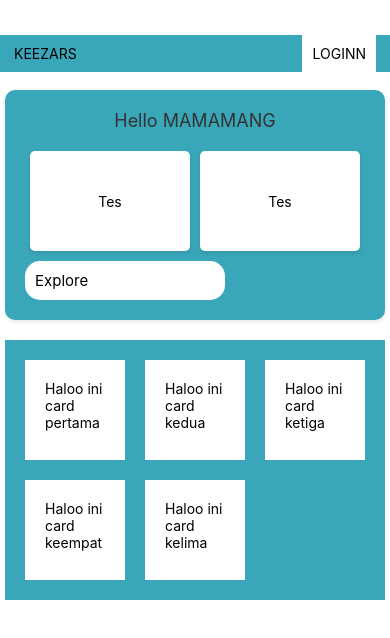
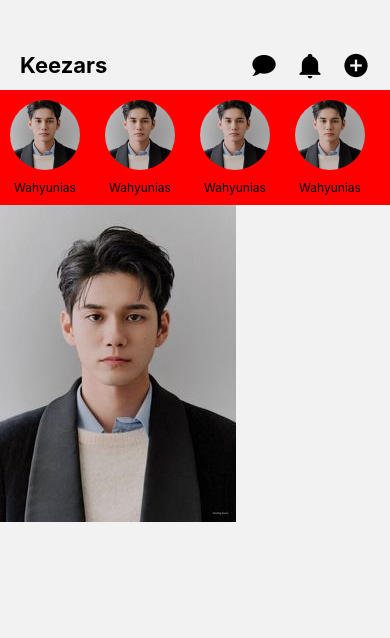
Before and after one commit to Azharkhaibar/mse-social-app, a React Native app: screen /Home in a window 390 px wide. Shown: the top 638 px of the page. Built offline with nearby package versions, Linux system fonts and the light colour scheme.

Commit message:
adding some component in Homescreen

```diff
--- a/app/data/homedata.tsx
+++ b/app/data/homedata.tsx
@@ -1 +1,57 @@
 export const cardTexts = ["Haloo ini card pertama", "Haloo ini card kedua", "Haloo ini card ketiga", "Haloo ini card keempat", "Haloo ini card kelima"];
+export const StoriesIMG = [
+  {
+    id: 1,
+    IMGStories: require("../images/fotolakistories.jpg"),
+    nameUserStories: "Wahyunias",
+  },
+  {
+    id: 2,
+    IMGStories: require("../images/fotolakistories.jpg"),
+    nameUserStories: "Wahyunias",
+  },
+  {
+    id: 3,
+    IMGStories: require("../images/fotolakistories.jpg"),
+    nameUserStories: "Wahyunias",
+  },
+  {
+    id: 4,
+    IMGStories: require("../images/fotolakistories.jpg"),
+    nameUserStories: "Wahyunias",
+  },
+  {
+    id: 5,
+    IMGStories: require("../images/fotolakistories.jpg"),
+    nameUserStories: "Wahyunias",
+  },
+  {
+    id: 6,
+    IMGStories: require("../images/fotolakistories.jpg"),
+    nameUserStories: "Wahyunias",
+  },
+  {
+    id: 7,
+    IMGStories: require("../images/fotolakistories.jpg"),
+    nameUserStories: "Wahyunias",
+  },
+  {
+    id: 8,
+    IMGStories: require("../images/fotolakistories.jpg"),
+    nameUserStories: "Wahyunias",
+  },
+  {
+    id: 9,
+    IMGStories: require("../images/fotolakistories.jpg"),
+    nameUserStories: "Wahyunias",
+  },
+  {
+    id: 10,
+    IMGStories: require("../images/fotolakistories.jpg"),
+    nameUserStories: "Wahyunias",
+  },
+];
+
+export const ImgScrollHome = {
+    imgScroll: require('../images/fotolakistories.jpg')
+}
--- a/app/layout/home/homelayout.tsx
+++ /dev/null
@@ -1,19 +0,0 @@
-import React from "react";
-import { Text, View, Image, TouchableOpacity } from "react-native";
-import { useNavigation } from "@react-navigation/native";
-export const Header = () => {
-    const NavigationToSignIn = useNavigation();
-    const HandleNavigateToSignIn = () => {
-        NavigationToSignIn.navigate('Signin')
-    }
-    return (
-        <View style={{ width: 412, maxHeight: 50, backgroundColor: '#3aa6b9', paddingHorizontal: 25 }}>
-            <View style={{alignItems: 'center', flexDirection: 'row', width: '100%', height: '100%', justifyContent: 'space-between'}}>
-                <Text>KEEZARS</Text>
-                <TouchableOpacity style={{ padding: 10, backgroundColor: 'white' }} onPress={HandleNavigateToSignIn}>
-                    <Text>LOGINN</Text>
-                </TouchableOpacity>
-            </View>
-        </View>
-    );
-}
--- a/app/screens/design/homestyle.tsx
+++ b/app/screens/design/homestyle.tsx
@@ -1,60 +1,4 @@
 import { StyleSheet } from "react-native";
+export const HomeStyle = StyleSheet.create({
 
-export const HomeStyle = StyleSheet.create({
-  safeArea: {
-    flex: 1,
-    backgroundColor: "white",
-  },
-  scrollView: {
-    justifyContent: "center",
-    alignItems: "center",
-    paddingTop: 35,
-  },
-  container: {
-    width: "100%",
-    maxWidth: 380,
-    backgroundColor: "#3aa6b9",
-    padding: 20,
-    marginTop: 18,
-    borderRadius: 10,
-    shadowOffset: { width: 0, height: 2 },
-    shadowOpacity: 0.1,
-    shadowRadius: 4,
-    elevation: 2,
-  },
-  text: {
-    fontSize: 18,
-    color: "#333",
-    textAlign: "center",
-  },
-  subContainer: {
-    flexDirection: "row",
-    justifyContent: "space-between",
-    marginTop: 20,
-  },
-  childContainer: {
-    flex: 1,
-    height: 100,
-    backgroundColor: "white",
-    marginHorizontal: 5,
-    justifyContent: "center",
-    alignItems: "center",
-    borderRadius: 5,
-    shadowOffset: { width: 0, height: 2 },
-    shadowOpacity: 0.1,
-    shadowRadius: 4,
-    elevation: 1,
-  },
-  pressable: {
-    marginTop: 10,
-    paddingVertical: 10,
-    paddingHorizontal: 20,
-    backgroundColor: "#007BFF",
-    borderRadius: 5,
-  },
-  pressableText: {
-    color: "white",
-    fontSize: 16,
-    textAlign: "center",
-  },
-});
+})
--- a/app/screens/firstpage.tsx
+++ b/app/screens/firstpage.tsx
@@ -43,7 +43,7 @@ const styles = StyleSheet.create({
   logoWrapper: {
     alignItems: "center",
     padding: 20,
-    marginBottom: 30,
+    marginBottom: 10,
     marginTop: 135,
   },
   logo: {
@@ -110,5 +110,3 @@ const styles = StyleSheet.create({
     fontSize: 12
   },
 });
-
-export default FirstPage;
--- a/app/screens/homescreen.tsx
+++ b/app/screens/homescreen.tsx
@@ -1,45 +1,75 @@
 import React from "react";
-import { View, Text, Pressable, SafeAreaView, ScrollView, TouchableOpacity, TouchableHighlight } from "react-native";
-import { cardTexts } from "../data/homedata";
-import { HomeStyle } from "./design/homestyle"; // Adjust path if necessary
-import { Link } from "@react-navigation/native";
-import { Header } from "../layout/home/homelayout";
-import { useNavigation } from "@react-navigation/native";
-import { CardHome } from "../layout/cardhome";
-
+import { View, Text, SafeAreaView, ScrollView, Image, StyleSheet } from "react-native";
+import Icon from "react-native-vector-icons/MaterialCommunityIcons";
+import { StoriesIMG, ImgScrollHome } from "../data/homedata";
 export const HomeScreen = () => {
-  const navigationExplore = useNavigation();
-  const handleLinkToExplore = () => {
-    navigationExplore.navigate('Explore');
-  }
-
   return (
-    <SafeAreaView style={HomeStyle.safeArea}>
-      <ScrollView contentContainerStyle={HomeStyle.scrollView}>
-        <View>
-          <Header />
-        </View>
-        <View style={HomeStyle.container}>
-          <Text style={HomeStyle.text}>Hello MAMAMANG</Text>
-          <View style={HomeStyle.subContainer}>
-            <View style={HomeStyle.childContainer}>
-              <Text>Tes</Text>
-            </View>
-            <View style={HomeStyle.childContainer}>
-              <Text>Tes</Text>
-            </View>
+    <SafeAreaView>
+      <ScrollView>
+        <View style={styles.header}>
+          <Text style={styles.headerText}>Keezars</Text>
+          <View style={styles.iconContainer}>
+            <Icon name="chat" size={28} color="#000" />
+            <Icon name="bell" size={28} color="#000" />
+            <Icon name="plus-circle" size={28} color="#000" />
           </View>
-            <TouchableOpacity style={{ padding: 10, backgroundColor: "white", borderRadius: 15, marginTop: 10, width: 200 }}
-            onPress={handleLinkToExplore}
-            >
-              <Text style={{ fontSize: 15, color: "black" }}>Explore</Text>
-            </TouchableOpacity>
         </View>
 
-        <View style={{ padding: 20, flex: 1, width: 380, height: 300, backgroundColor: "#3aa6b9", marginTop: 20 }}>
-          <CardHome />
+        <ScrollView horizontal showsHorizontalScrollIndicator={false} contentContainerStyle={styles.containerStories}>
+          {StoriesIMG.map((story, index) => (
+            <View key={index} style={styles.storyItem}>
+              <Image source={story.IMGStories} style={styles.storiesImg} />
+              <Text style={styles.storyText}>{story.nameUserStories}</Text>
+            </View>
+          ))}
+        </ScrollView>
+
+        <View>
+          <View>
+            <Image source={ImgScrollHome.imgScroll} />
+          </View>
         </View>
       </ScrollView>
     </SafeAreaView>
   );
 };
+
+const styles = StyleSheet.create({
+  header: {
+    flexDirection: "row",
+    justifyContent: "space-between",
+    alignItems: "center",
+    marginTop: 40,
+    height: 50,
+    paddingHorizontal: 20,
+  },
+  headerText: {
+    fontSize: 22,
+    fontWeight: "bold",
+  },
+  iconContainer: {
+    flexDirection: "row",
+    justifyContent: "space-between",
+    width: 120,
+  },
+  containerStories: {
+    flexDirection: "row",
+    paddingVertical: 10,
+    paddingHorizontal: 10,
+    backgroundColor: 'red',
+  },
+  storyItem: {
+    alignItems: "center",
+    marginRight: 25,
+  },
+  storiesImg: {
+    width: 70,
+    height: 70,
+    borderRadius: 50,
+  },
+  storyText: {
+    marginTop: 10,
+    fontSize: 12,
+    textAlign: "center",
+  },
+});
--- a/app/screens/signinscreeen.tsx
+++ b/app/screens/signinscreeen.tsx
@@ -59,10 +59,13 @@ export const styles = StyleSheet.create({
     borderRadius: 1,
     padding: 15,
     marginBottom: 15,
-    borderBottomColor: "#white",
+    borderBottomColor: 'white',
     borderWidth: 1,
     backgroundColor: "transparent",
     color: "#000",
+  },
+  textInput: {
+    color: 'white'
   },
   button: {
     backgroundColor: "black",
--- a/package.json
+++ b/package.json
@@ -16,11 +16,13 @@
     "react": "18.2.0",
     "react-native": "0.74.3",
     "react-native-screens": "3.31.1",
-    "react-native-svg": "^15.5.0"
+    "react-native-svg": "^15.5.0",
+    "react-native-vector-icons": "^10.1.0"
   },
   "devDependencies": {
     "@babel/core": "^7.20.0",
     "@types/react": "~18.2.45",
+    "@types/react-native-vector-icons": "^6.4.18",
     "typescript": "^5.1.3"
   },
   "private": true
```
Also changed, not shown: app/images/fotolakistories.jpg (added), 1 other file (tests, documents, lock files or other folders).
